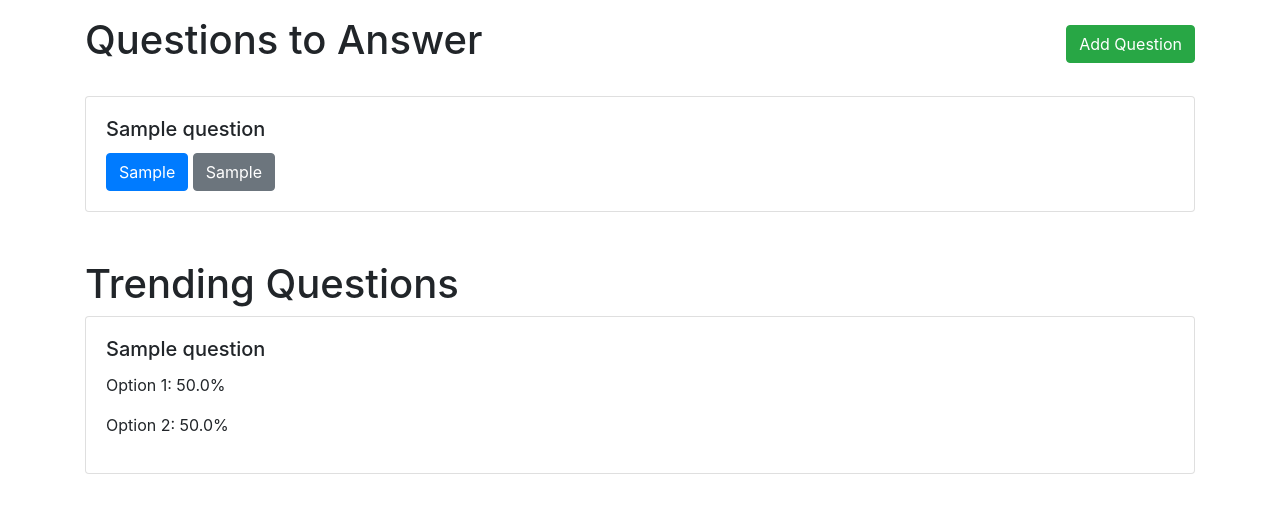
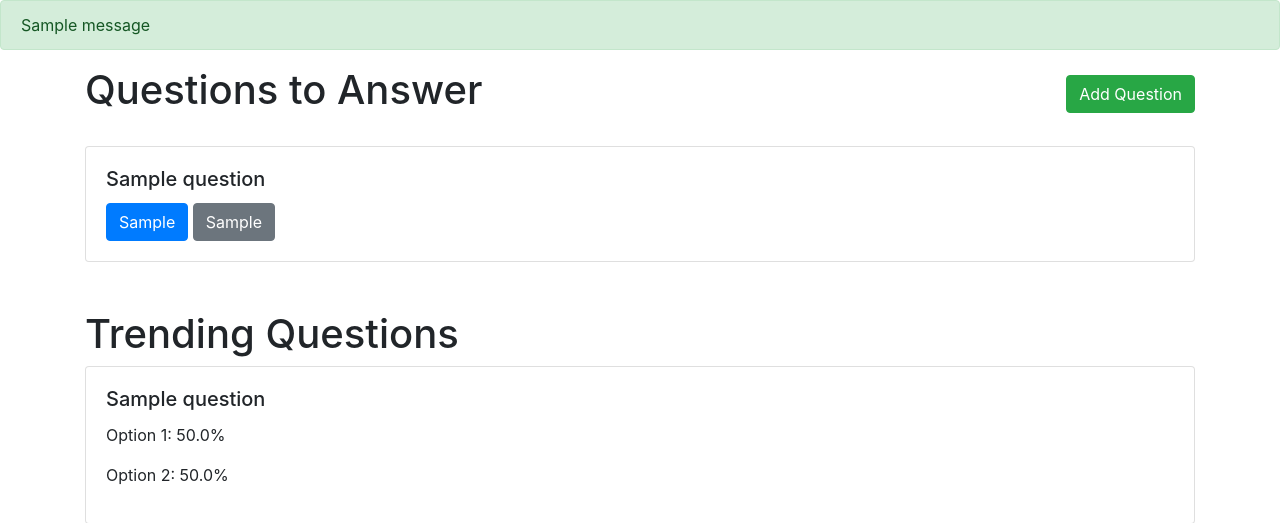
Before and after one commit to Siddharth133/let-s_ask, a Flask app: page / in a window 1280 px wide. Shown: the top 523 px of the page. Run offline with Flask 3, Linux system fonts and the light colour scheme; tables that the repository leaves empty hold one stand-in row (values such as "Sample post"); one stand-in notice (Sample message) is shown; some libraries are stand-ins or nearby versions.

Commit message:
Update index.html

```diff
--- a/templates/index.html
+++ b/templates/index.html
@@ -8,6 +8,13 @@
     <link rel="stylesheet" href="https://stackpath.bootstrapcdn.com/bootstrap/4.5.2/css/bootstrap.min.css">
 </head>
 <body>
+    {% with messages = get_flashed_messages(with_categories=true) %}
+            {% if messages %}
+                {% for category, message in messages %}
+                    <div class="alert alert-{{ category }}">{{ message }}</div>
+                {% endfor %}
+            {% endif %}
+        {% endwith %}
     <div class="container mt-3">
         <div class="d-flex justify-content-between align-items-center mb-4">
             <h1>Questions to Answer</h1>
```
